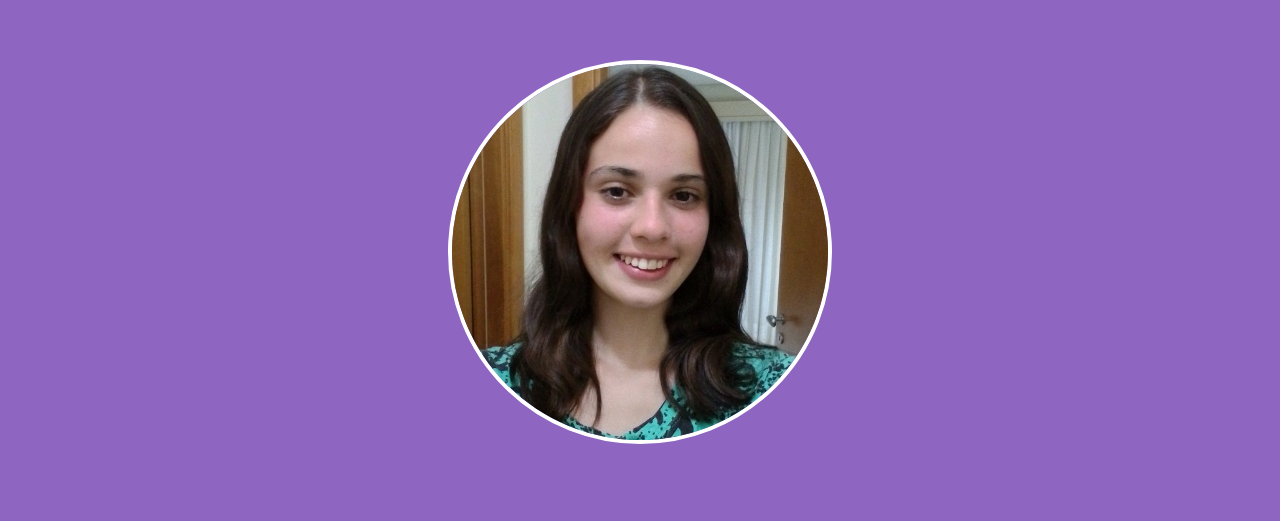
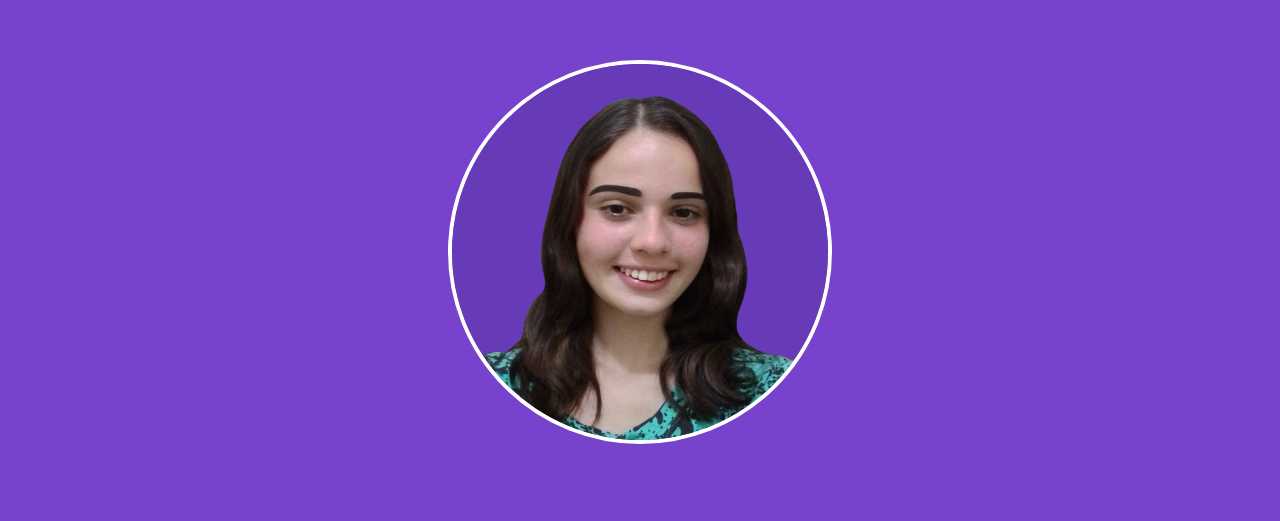
Before and after one commit to Lenita13/Lenita, a website: page src/index.html in a window 1280 px wide. Shown: the part 268-789 px from the top of the page. Drawn offline with nearby package versions, Linux system fonts and the light colour scheme.

Commit message:
muedi a cor de fundo e ft de perfil

```diff
--- a/src/index.html
+++ b/src/index.html
@@ -43,7 +43,7 @@
             <h1 class="text-3xl sm:text-5xl font-bold text-white">Lenita Lemos Diniz</h1>
             <h2 class="text-2xl sm:text-4xl text-white mt-2">Designer Gráfico</h2>
             <br><br>
-        <img src="www/LenitaImage.jpg" alt="Lenita Lemos" class="rounded-full w-48 sm:w-96 h-48 sm:h-96 mt-4 border-4 border-white">
+        <img src="www/ft sem fundo roxo com sombrancelha.png" alt="Lenita Lemos" class="rounded-full w-48 sm:w-96 h-48 sm:h-96 mt-4 border-4 border-white">
     </div>
     <br><br>
     <section class="p-2 sm:p-4 mt-4 text-white">
--- a/tailwind.config.js
+++ b/tailwind.config.js
@@ -4,14 +4,14 @@ module.exports = {
   theme: {
     extend: {
       backgroundColor: {
-        'custom-purple': '#8e65c0',
+        'custom-purple': '#7742cc',
         'custom-blue': '#e6f0f2',
       },
       textColor: {
-        'custom-purple': '#8e65c0',
+        'custom-purple': '#7742cc',
       },
       borderColor: {
-        'custom-purple': '#8e65c0',
+        'custom-purple': '#7742cc',
       },
       fontFamily: {
         'galano': ['Galano Classic', 'sans-serif'],
```
Also changed, not shown: src/output.css, src/www/ft sem fundo roxo com sombrancelha.png (added).
